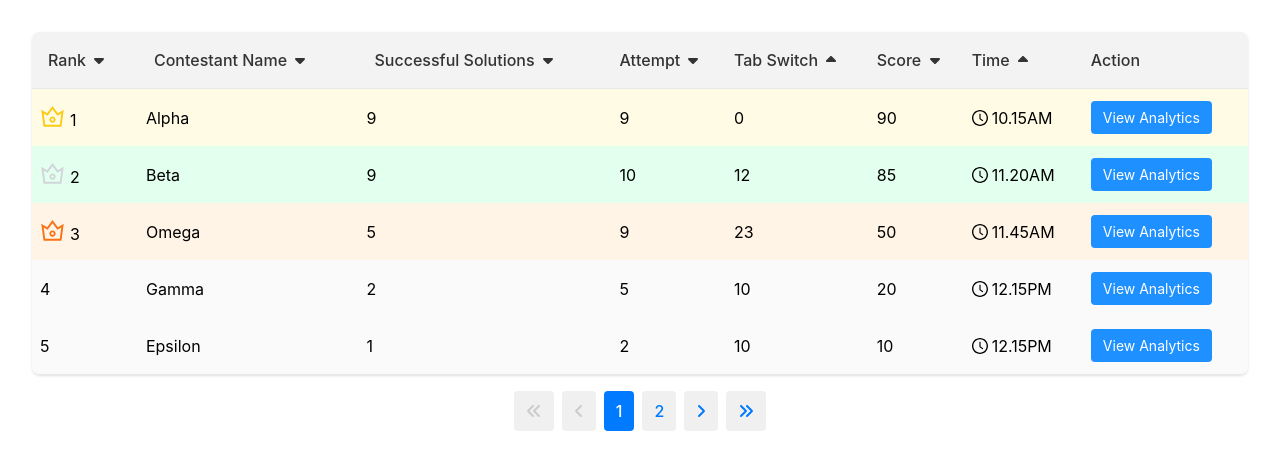
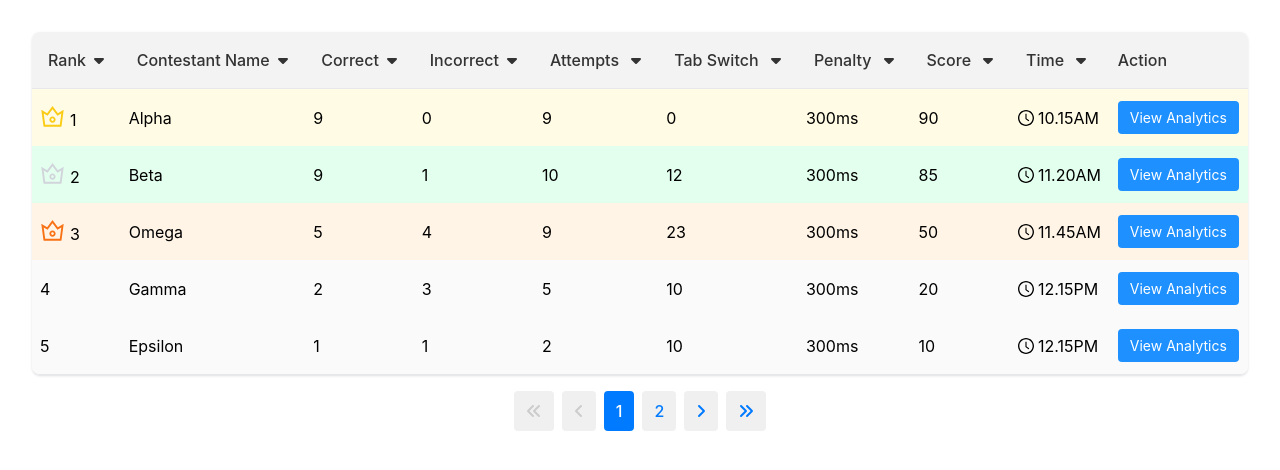
Before and after one commit to Masoom-Wahid/KardanLeetCode, a React (Create React App) app: page /report in a window 1280 px wide. Shown: the top 470 px of the page. Built offline with nearby package versions, Linux system fonts and the light colour scheme; a web font is replaced by a local one.

Commit message:
simplify manage contest

```diff
--- a/src/components/Dashboard/ManageContests/Reports/Reports.jsx
+++ b/src/components/Dashboard/ManageContests/Reports/Reports.jsx
@@ -21,81 +21,99 @@ const Reports = () => {
     {
       rank: 1,
       name: "Alpha",
-      solutions: 9,
+      correct: 9,
+      incorrect: 0,
       attempts: 9,
       tabSwitches: 0,
+      penalty: "300ms",
       score: 90,
       time: "10.15AM",
     },
     {
       rank: 2,
       name: "Beta",
-      solutions: 9,
+      correct: 9,
+      incorrect: 1,
       attempts: 10,
       tabSwitches: 12,
+      penalty: "300ms",
       score: 85,
       time: "11.20AM",
     },
     {
       rank: 3,
       name: "Omega",
-      solutions: 5,
+      correct: 5,
+      incorrect: 4,
       attempts: 9,
       tabSwitches: 23,
+      penalty: "300ms",
       score: 50,
       time: "11.45AM",
     },
     {
       rank: 4,
       name: "Gamma",
-      solutions: 2,
+      correct: 2,
+      incorrect: 3,
       attempts: 5,
       tabSwitches: 10,
+      penalty: "300ms",
       score: 20,
       time: "12.15PM",
     },
     {
       rank: 5,
       name: "Epsilon",
-      solutions: 1,
+      correct: 1,
+      incorrect: 1,
       attempts: 2,
       tabSwitches: 10,
+      penalty: "300ms",
       score: 10,
       time: "12.15PM",
     },
     {
       rank: 6,
       name: "Epsilon",
-      solutions: 1,
+      correct: 1,
+      incorrect: 1,
       attempts: 2,
       tabSwitches: 10,
+      penalty: "300ms",
       score: 10,
       time: "12.15PM",
     },
     {
       rank: 7,
       name: "Alpha",
-      solutions: 9,
+      correct: 9,
+      incorrect: 0,
       attempts: 9,
       tabSwitches: 0,
+      penalty: "300ms",
       score: 90,
       time: "10.15AM",
     },
     {
       rank: 8,
       name: "Beta",
-      solutions: 9,
+      correct: 9,
+      incorrect: 1,
       attempts: 10,
       tabSwitches: 12,
+      penalty: "300ms",
       score: 85,
       time: "11.20AM",
     },
     {
       rank: 9,
       name: "Omega",
-      solutions: 5,
+      correct: 5,
+      incorrect: 4,
       attempts: 9,
       tabSwitches: 23,
+      penalty: "300ms",
       score: 50,
       time: "11.45AM",
     },
@@ -150,41 +168,73 @@ const Reports = () => {
                 </th>
                 <th className={styles.header}>
                   <SortableHeader
-                    columnKey="solutions"
+                    columnKey="correct"
                     onSort={sortData}
                     sortConfig={sortConfig}
                     className={styles.header}
                   >
-                    Successful Solutions
+                    Correct
                   </SortableHeader>
                 </th>
                 <th className={styles.header}>
-                  Attempt{" "}
-                  <FontAwesomeIcon
-                    className={styles.sortIcon}
-                    icon={faCaretDown}
-                  />
+                  <SortableHeader
+                    columnKey="incorrect"
+                    onSort={sortData}
+                    sortConfig={sortConfig}
+                    className={styles.header}
+                  >
+                    Incorrect
+                  </SortableHeader>
                 </th>
                 <th className={styles.header}>
-                  Tab Switch{" "}
-                  <FontAwesomeIcon
-                    className={styles.sortIcon}
-                    icon={faCaretUp}
-                  />
+                  <SortableHeader
+                    columnKey="attempts"
+                    onSort={sortData}
+                    sortConfig={sortConfig}
+                    className={styles.header}
+                  >
+                    Attempts{" "}
+                  </SortableHeader>
                 </th>
                 <th className={styles.header}>
-                  Score{" "}
-                  <FontAwesomeIcon
-                    className={styles.sortIcon}
-                    icon={faCaretDown}
-                  />
+                  <SortableHeader
+                    columnKey="tabSwitches"
+                    onSort={sortData}
+                    sortConfig={sortConfig}
+                    className={styles.header}
+                  >
+                    Tab Switch{" "}
+                  </SortableHeader>
                 </th>
                 <th className={styles.header}>
-                  Time{" "}
-                  <FontAwesomeIcon
-                    className={styles.sortIcon}
-                    icon={faCaretUp}
-                  />
+                  <SortableHeader
+                    columnKey="penalty"
+                    onSort={sortData}
+                    sortConfig={sortConfig}
+                    className={styles.header}
+                  >
+                    Penalty{" "}
+                  </SortableHeader>
+                </th>
+                <th className={styles.header}>
+                  <SortableHeader
+                    columnKey="score"
+                    onSort={sortData}
+                    sortConfig={sortConfig}
+                    className={styles.header}
+                  >
+                    Score{" "}
+                  </SortableHeader>
+                </th>
+                <th className={styles.header}>
+                  <SortableHeader
+                    columnKey="time"
+                    onSort={sortData}
+                    sortConfig={sortConfig}
+                    className={styles.header}
+                  >
+                    Time{" "}
+                  </SortableHeader>
                 </th>
                 <th className={styles.header}>Action</th>
               </tr>
@@ -207,9 +257,11 @@ const Reports = () => {
                     {item.rank}
                   </td>
                   <td className={styles.nameCell}>{item.name}</td>
-                  <td className={styles.cell}>{item.solutions}</td>
+                  <td className={styles.cell}>{item.correct}</td>
+                  <td className={styles.cell}>{item.incorrect}</td>
                   <td className={styles.cell}>{item.attempts}</td>
                   <td className={styles.cell}>{item.tabSwitches}</td>
+                  <td className={styles.cell}>{item.penalty}</td>
                   <td className={styles.cell}>{item.score}</td>
                   <td className={styles.cell}>
                     <ClockCircleOutlined className="pr-1" />
--- /dev/null
+++ b/src/components/Dashboard/ManageContests/Submissions/SubmissionPage.jsx
@@ -0,0 +1,13 @@
+import styles from "./SubmissionPage.module.css";
+import SubmissionsList from "./SubmissionsList";
+
+const SubmissionPage = () => {
+  return (
+    <>
+      <h1 className={styles.titleSubmission}>Submissions</h1>
+      <SubmissionsList showLastSubmission={true} />
+    </>
+  );
+};
+
+export default SubmissionPage;
--- /dev/null
+++ b/src/components/Dashboard/ManageContests/Submissions/SubmissionPage.module.css
@@ -0,0 +1,9 @@
+.titleSubmission {
+  color: #333;
+  text-align: center;
+  margin-bottom: 1.5rem;
+  font-size: 2rem;
+  font-weight: bold;
+  line-height: 1.2;
+  margin-bottom: 2rem;
+}
--- a/src/components/Dashboard/Users/Users.jsx
+++ b/src/components/Dashboard/Users/Users.jsx
@@ -5,6 +5,7 @@ import { faEdit, faTrashAlt, faPlus } from "@fortawesome/free-solid-svg-icons";
 import { useNavigate } from "react-router-dom";
 import Pagination from "../../Pagination/Pagination";
 import { faCaretUp, faCaretDown } from "@fortawesome/free-solid-svg-icons";
+import SubmissionsList from "../ManageContests/Submissions/SubmissionsList";
 
 const Users = () => {
   const navigate = useNavigate();
@@ -32,58 +33,6 @@ const Users = () => {
     { id: 20, name: "Gamma" },
   ];
 
-  const [currentPage, setCurrentPage] = useState(1);
-  const [usersPerPage] = useState(5); // Number of users per page
-  const [sortConfig, setSortConfig] = useState({ key: null, direction: null });
-  // Get current users
-  const indexOfLastUser = currentPage * usersPerPage;
-  const indexOfFirstUser = indexOfLastUser - usersPerPage;
-  const currentUsers = users.slice(indexOfFirstUser, indexOfLastUser);
-
-  // Change page
-  const paginate = (pageNumber) => setCurrentPage(pageNumber);
-
-  const requestSort = (key) => {
-    let direction = "ascending";
-    if (
-      sortConfig &&
-      sortConfig.key === key &&
-      sortConfig.direction === "ascending"
-    ) {
-      direction = "descending";
-    }
-    setSortConfig({ key, direction });
-  };
-
-  // Sort the displayed users
-  const sortedUsers = React.useMemo(() => {
-    let sortableUsers = [...users]; // Clone the users array before sorting
-    if (sortConfig !== null) {
-      sortableUsers.sort((a, b) => {
-        if (a[sortConfig.key] < b[sortConfig.key]) {
-          return sortConfig.direction === "ascending" ? -1 : 1;
-        }
-        if (a[sortConfig.key] > b[sortConfig.key]) {
-          return sortConfig.direction === "ascending" ? 1 : -1;
-        }
-        return 0;
-      });
-    }
-    return sortableUsers.slice(indexOfFirstUser, indexOfLastUser); // Return the current page of users
-  }, [users, sortConfig, currentPage, usersPerPage]);
-
-  const handleSort = (key) => {
-    let direction = "ascending";
-    if (
-      sortConfig &&
-      sortConfig.key === key &&
-      sortConfig.direction === "ascending"
-    ) {
-      direction = "descending";
-    }
-    setSortConfig({ key, direction });
-  };
-
   return (
     <>
       <div className={styles.container}>
@@ -96,79 +45,9 @@ const Users = () => {
             <FontAwesomeIcon icon={faPlus} />
             Add New
           </button>
-          <table className={styles.usersTable}>
-            <thead>
-              <tr>
-                <th onClick={() => handleSort("id")}>
-                  ID
-                  {sortConfig.key === "id" ? (
-                    <FontAwesomeIcon
-                      id="sortIcon-id"
-                      icon={
-                        sortConfig.direction === "ascending"
-                          ? faCaretDown
-                          : faCaretUp
-                      }
-                      className={styles.icon}
-                    />
-                  ) : (
-                    <FontAwesomeIcon
-                      id="sortIcon-id"
-                      icon={faCaretDown}
-                      className={styles.icon}
-                    />
-                  )}
-                </th>
-                <th onClick={() => handleSort("name")}>
-                  Team Names
-                  {sortConfig.key === "name" ? (
-                    <FontAwesomeIcon
-                      id="sortIcon-name"
-                      icon={
-                        sortConfig.direction === "ascending"
-                          ? faCaretDown
-                          : faCaretUp
-                      }
-                      className={styles.icon}
-                    />
-                  ) : (
-                    <FontAwesomeIcon
-                      id="sortIcon-name"
-                      icon={faCaretDown}
-                      className={styles.icon}
-                    />
-                  )}
-                </th>
-                <th style={{ cursor: "default" }}>Action</th>
-              </tr>
-            </thead>
-            <tbody>
-              {sortedUsers.map((user) => (
-                <tr key={user.id}>
-                  <td>{user.id}</td>
-                  <td>{user.name}</td>
-                  <td>
-                    <FontAwesomeIcon
-                      icon={faEdit}
-                      className={(styles.actionIcon, styles.editIcon)}
-                    />
-                    <FontAwesomeIcon
-                      icon={faTrashAlt}
-                      className={(styles.actionIcon, styles.deleteIcon)}
-                    />
-                  </td>
-                </tr>
-              ))}
-            </tbody>
-          </table>
+          <SubmissionsList showLastSubmission={false} />
         </div>
       </div>
-      <Pagination
-        currentPage={currentPage}
-        totalPages={Math.ceil(users.length / usersPerPage)}
-        onPageChange={paginate}
-        className={styles.paginationContainer}
-      />
     </>
   );
 };
```
Also changed, not shown: src/components/Dashboard/ManageContests/Submissions/SubmissionsList.jsx (+19 -10 lines), src/components/Dashboard/ManageContests/Submissions/SubmissionsList.module.css (+21 -0 lines), src/components/Dashboard/ManageContests/TabComponent/ManageContestsParentComponent.jsx (+4 -4 lines), src/components/Dashboard/Users/Users.module.css (+1 -108 lines), src/components/LeaderBoard/Organisms/LeaderboardPage.jsx (+6 -2 lines).
